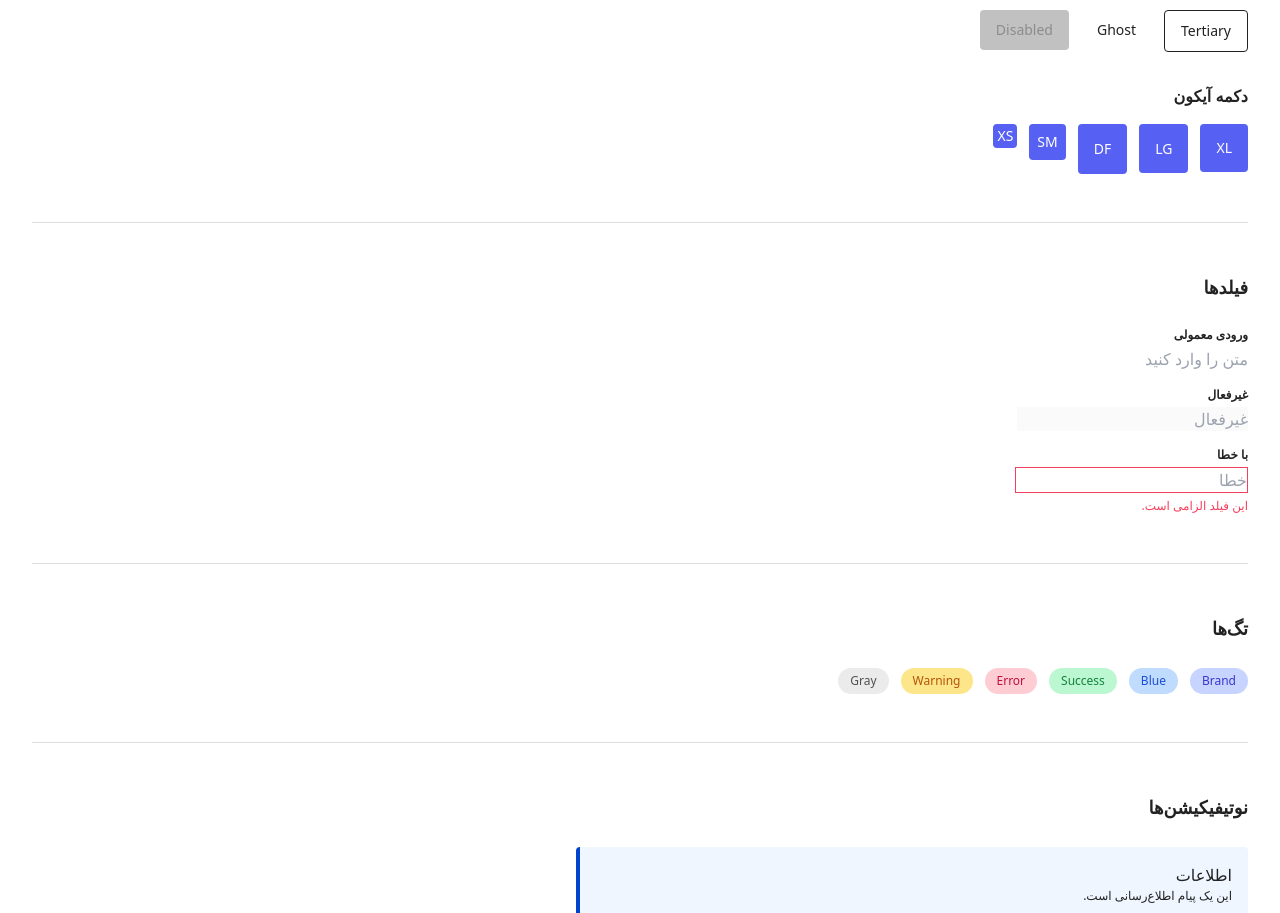
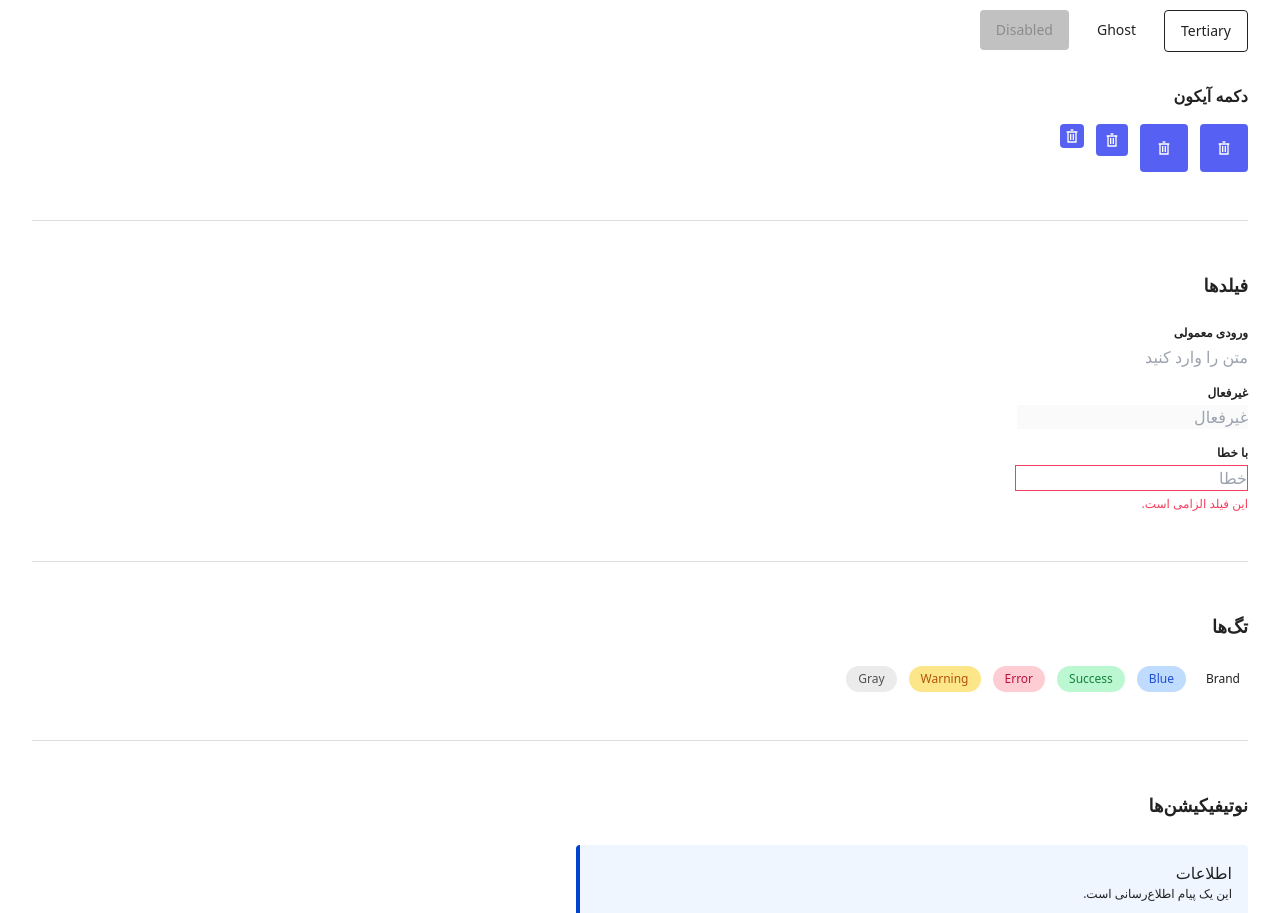
Before and after one commit to hosseinmor/design-system, an Angular app: page / in a window 1280 px wide. Shown: the part 1640-2553 px from the top of the page. Built offline with nearby package versions, Linux system fonts and the light colour scheme; a web font is replaced by a local one.

Commit message:
before btn change

```diff
--- a/src/app/app.html
+++ b/src/app/app.html
@@ -124,11 +124,62 @@
         <div class="tw-space-y-4 tw-mt-8">
           <h3 class="heading-compact-02">دکمه آیکون</h3>
           <div class="tw-flex tw-gap-3 tw-items-start">
-            <button class="tw-btn tw-btn-primary-brand tw-icon-btn tw-icon-btn-xl">XL</button>
-            <button class="tw-btn tw-btn-primary-brand tw-icon-btn tw-icon-btn-lg">LG</button>
-            <button class="tw-btn tw-btn-primary-brand tw-icon-btn">DF</button>
-            <button class="tw-btn tw-btn-primary-brand tw-icon-btn tw-icon-btn-sm">SM</button>
-            <button class="tw-btn tw-btn-primary-brand tw-icon-btn tw-icon-btn-xs">XS</button>
+            <button class="tw-btn tw-btn-primary-brand tw-icon-btn tw-icon-btn-lg">
+              <svg
+                xmlns="http://www.w3.org/2000/svg"
+                width="16"
+                height="16"
+                viewBox="0 0 16 16"
+                fill="none"
+              >
+                <path
+                  d="M3.33332 3.33333H13.3333V4.66667H12.6667V14.6667H3.33332V4.666L2.66666 4.66667V3.33333H3.33332ZM4.66666 4.66667V13.3333H11.3333V4.66667H4.66666ZM7.33332 6V12H5.99999V6H7.33332ZM9.99999 6V12H8.66666V6H9.99999ZM9.33332 1.33333V2.66667H6.66666V1.33333H9.33332Z"
+                  fill="currentColor"
+                />
+              </svg>
+            </button>
+            <button class="tw-btn tw-btn-primary-brand tw-icon-btn">
+              <svg
+                xmlns="http://www.w3.org/2000/svg"
+                width="16"
+                height="16"
+                viewBox="0 0 16 16"
+                fill="none"
+              >
+                <path
+                  d="M3.33332 3.33333H13.3333V4.66667H12.6667V14.6667H3.33332V4.666L2.66666 4.66667V3.33333H3.33332ZM4.66666 4.66667V13.3333H11.3333V4.66667H4.66666ZM7.33332 6V12H5.99999V6H7.33332ZM9.99999 6V12H8.66666V6H9.99999ZM9.33332 1.33333V2.66667H6.66666V1.33333H9.33332Z"
+                  fill="currentColor"
+                />
+              </svg>
+            </button>
+            <button class="tw-btn tw-btn-primary-brand tw-icon-btn tw-icon-btn-sm">
+              <svg
+                xmlns="http://www.w3.org/2000/svg"
+                width="16"
+                height="16"
+                viewBox="0 0 16 16"
+                fill="none"
+              >
+                <path
+                  d="M3.33332 3.33333H13.3333V4.66667H12.6667V14.6667H3.33332V4.666L2.66666 4.66667V3.33333H3.33332ZM4.66666 4.66667V13.3333H11.3333V4.66667H4.66666ZM7.33332 6V12H5.99999V6H7.33332ZM9.99999 6V12H8.66666V6H9.99999ZM9.33332 1.33333V2.66667H6.66666V1.33333H9.33332Z"
+                  fill="currentColor"
+                />
+              </svg>
+            </button>
+            <button class="tw-btn tw-btn-primary-brand tw-icon-btn tw-icon-btn-xs">
+              <svg
+                xmlns="http://www.w3.org/2000/svg"
+                width="16"
+                height="16"
+                viewBox="0 0 16 16"
+                fill="none"
+              >
+                <path
+                  d="M3.33332 3.33333H13.3333V4.66667H12.6667V14.6667H3.33332V4.666L2.66666 4.66667V3.33333H3.33332ZM4.66666 4.66667V13.3333H11.3333V4.66667H4.66666ZM7.33332 6V12H5.99999V6H7.33332ZM9.99999 6V12H8.66666V6H9.99999ZM9.33332 1.33333V2.66667H6.66666V1.33333H9.33332Z"
+                  fill="currentColor"
+                />
+              </svg>
+            </button>
           </div>
         </div>
       </section>
@@ -165,11 +216,7 @@
       <section>
         <h2 class="heading-03 tw-mb-6">تگ‌ها</h2>
         <div class="tw-flex tw-flex-wrap tw-gap-3">
-          <span
-            class="tw-inline-block tw-px-3 tw-py-1 tw-rounded-full tw-text-sm"
-            style="background: var(--tag-bg-brand); color: var(--tag-fg-brand)"
-            >Brand</span
-          >
+          <span class="tag">Brand</span>
           <span
             class="tw-inline-block tw-px-3 tw-py-1 tw-rounded-full tw-text-sm"
             style="background: var(--tag-bg-blue); color: var(--tag-fg-blue)"
--- /dev/null
+++ b/src/assets/components/_tag.scss
@@ -0,0 +1,5 @@
+@layer components {
+  .tag {
+    @apply tw-inline-block tw-px-2 tw-py-1 tw-rounded-full tw-text-sm;
+  }
+}
--- a/src/styles.scss
+++ b/src/styles.scss
@@ -4,167 +4,170 @@
 @tailwind components;
 @tailwind utilities;
 
+@import 'assets/components/tag';
+@import 'assets/fonts';
+
 @layer base {
   :root {
     --white: #fff;
     --black: #000;
     // brand
-    --brand-50: #eef3ffff;
-    --brand-100: #e0e8ffff;
-    --brand-200: #c6d4ffff;
-    --brand-300: #a4b7fdff;
-    --brand-400: #7f90faff;
-    --brand-500: #5660f2ff;
-    --brand-600: #4644e7ff;
-    --brand-700: #3b36ccff;
-    --brand-800: #312ea5ff;
-    --brand-900: #2d2e82ff;
-    --brand-950: #1b1a4cff;
+    --brand-50: #eef3ff;
+    --brand-100: #e0e8ff;
+    --brand-200: #c6d4ff;
+    --brand-300: #a4b7fd;
+    --brand-400: #7f90fa;
+    --brand-500: #5660f2;
+    --brand-600: #4644e7;
+    --brand-700: #3b36cc;
+    --brand-800: #312ea5;
+    --brand-900: #2d2e82;
+    --brand-950: #1b1a4c;
 
     // neutral
-    --neutral-50: #f7f7f7ff;
-    --neutral-100: #f2f2f2ff;
-    --neutral-200: #ebebebff;
-    --neutral-300: #ddddddff;
-    --neutral-400: #c1c1c1ff;
-    --neutral-500: #8c8c8cff;
-    --neutral-600: #6c6c6cff;
-    --neutral-700: #515151ff;
-    --neutral-800: #3f3f3fff;
-    --neutral-900: #222222ff;
-    --neutral-950: #0a0a0aff;
+    --neutral-50: #f7f7f7;
+    --neutral-100: #f2f2f2;
+    --neutral-200: #ebebeb;
+    --neutral-300: #dddddd;
+    --neutral-400: #c1c1c1;
+    --neutral-500: #8c8c8c;
+    --neutral-600: #6c6c6c;
+    --neutral-700: #515151;
+    --neutral-800: #3f3f3f;
+    --neutral-900: #222222;
+    --neutral-950: #0a0a0a;
     //warm gray
-    --warm-gray-50: #fafaf9ff;
-    --warm-gray-100: #f5f5f4ff;
-    --warm-gray-200: #e7e5e4ff;
-    --warm-gray-300: #d6d3d1ff;
-    --warm-gray-400: #a8a29eff;
-    --warm-gray-500: #78716cff;
-    --warm-gray-600: #57534eff;
-    --warm-gray-700: #44403cff;
-    --warm-gray-800: #292524ff;
-    --warm-gray-900: #1c1917ff;
-    --warm-gray-950: #0c0a09ff;
+    --warm-gray-50: #fafaf9;
+    --warm-gray-100: #f5f5f4;
+    --warm-gray-200: #e7e5e4;
+    --warm-gray-300: #d6d3d1;
+    --warm-gray-400: #a8a29e;
+    --warm-gray-500: #78716c;
+    --warm-gray-600: #57534e;
+    --warm-gray-700: #44403c;
+    --warm-gray-800: #292524;
+    --warm-gray-900: #1c1917;
+    --warm-gray-950: #0c0a09;
     //cool gray
-    --cool-gray-50: #f8fafcff;
-    --cool-gray-100: #f1f5f9ff;
-    --cool-gray-200: #e2e8f0ff;
-    --cool-gray-300: #cbd5e1ff;
-    --cool-gray-400: #94a3b8ff;
-    --cool-gray-500: #64748bff;
-    --cool-gray-600: #475569ff;
-    --cool-gray-700: #334155ff;
-    --cool-gray-800: #1e293bff;
-    --cool-gray-900: #0f172aff;
-    --cool-gray-950: #020617ff;
+    --cool-gray-50: #f8fafc;
+    --cool-gray-100: #f1f5f9;
+    --cool-gray-200: #e2e8f0;
+    --cool-gray-300: #cbd5e1;
+    --cool-gray-400: #94a3b8;
+    --cool-gray-500: #64748b;
+    --cool-gray-600: #475569;
+    --cool-gray-700: #334155;
+    --cool-gray-800: #1e293b;
+    --cool-gray-900: #0f172a;
+    --cool-gray-950: #020617;
     //blue
-    --blue-50: #eff6ffff;
-    --blue-100: #dbeafeff;
-    --blue-200: #bfdbfeff;
-    --blue-300: #93c5fdff;
-    --blue-400: #60a5faff;
-    --blue-500: #3b82f6ff;
-    --blue-600: #2563ebff;
-    --blue-700: #1d4ed8ff;
-    --blue-800: #1e40afff;
-    --blue-900: #1e3a8aff;
-    --blue-950: #172554ff;
+    --blue-50: #eff6ff;
+    --blue-100: #dbeafe;
+    --blue-200: #bfdbfe;
+    --blue-300: #93c5fd;
+    --blue-400: #60a5fa;
+    --blue-500: #3b82f6;
+    --blue-600: #2563eb;
+    --blue-700: #1d4ed8;
+    --blue-800: #1e40af;
+    --blue-900: #1e3a8a;
+    --blue-950: #172554;
     //cyan
-    --cyan-50: #f0f9ffff;
-    --cyan-100: #e5f6ffff;
-    --cyan-200: #bae6ffff;
-    --cyan-300: #82cfffff;
-    --cyan-400: #33b1ffff;
-    --cyan-500: #1192e8ff;
-    --cyan-600: #0072c3ff;
-    --cyan-700: #00539aff;
-    --cyan-800: #003a6dff;
-    --cyan-900: #012749ff;
-    --cyan-950: #061727ff;
+    --cyan-50: #f0f9ff;
+    --cyan-100: #e5f6ff;
+    --cyan-200: #bae6ff;
+    --cyan-300: #82cfff;
+    --cyan-400: #33b1ff;
+    --cyan-500: #1192e8;
+    --cyan-600: #0072c3;
+    --cyan-700: #00539a;
+    --cyan-800: #003a6d;
+    --cyan-900: #012749;
+    --cyan-950: #061727;
     //green
-    --green-50: #f0fdf4ff;
-    --green-100: #dcfce7ff;
-    --green-200: #bbf7d0ff;
-    --green-300: #86efacff;
-    --green-400: #4ade80ff;
-    --green-500: #22c55eff;
-    --green-600: #16a34aff;
-    --green-700: #15803dff;
-    --green-800: #166534ff;
-    --green-900: #14532dff;
-    --green-950: #052e16ff;
+    --green-50: #f0fdf4;
+    --green-100: #dcfce7;
+    --green-200: #bbf7d0;
+    --green-300: #86efac;
+    --green-400: #4ade80;
+    --green-500: #22c55e;
+    --green-600: #16a34a;
+    --green-700: #15803d;
+    --green-800: #166534;
+    --green-900: #14532d;
+    --green-950: #052e16;
     //magenta
-    --magenta-50: #fdf2f8ff;
-    --magenta-100: #fff0f7ff;
-    --magenta-200: #ffd6e8ff;
-    --magenta-300: #ffafd2ff;
-    --magenta-400: #ff7eb6ff;
-    --magenta-500: #ee5396ff;
-    --magenta-600: #d02670ff;
-    --magenta-700: #9f1853ff;
-    --magenta-800: #740937ff;
-    --magenta-900: #510224ff;
-    --magenta-950: #2a0a18ff;
+    --magenta-50: #fdf2f8;
+    --magenta-100: #fff0f7;
+    --magenta-200: #ffd6e8;
+    --magenta-300: #ffafd2;
+    --magenta-400: #ff7eb6;
+    --magenta-500: #ee5396;
+    --magenta-600: #d02670;
+    --magenta-700: #9f1853;
+    --magenta-800: #740937;
+    --magenta-900: #510224;
+    --magenta-950: #2a0a18;
     //orange
-    --orange-50: #fff7edff;
-    --orange-100: #fff2e8ff;
-    --orange-200: #ffd9beff;
-    --orange-300: #ffb784ff;
-    --orange-400: #ff832bff;
-    --orange-500: #eb6200ff;
-    --orange-600: #ba4e00ff;
-    --orange-700: #8a3800ff;
-    --orange-800: #5e2900ff;
-    --orange-900: #3e1a00ff;
-    --orange-950: #231000ff;
+    --orange-50: #fff7ed;
+    --orange-100: #fff2e8;
+    --orange-200: #ffd9be;
+    --orange-300: #ffb784;
+    --orange-400: #ff832b;
+    --orange-500: #eb6200;
+    --orange-600: #ba4e00;
+    --orange-700: #8a3800;
+    --orange-800: #5e2900;
+    --orange-900: #3e1a00;
+    --orange-950: #231000;
     //purple
-    --purple-50: #f5f3ffff;
-    --purple-100: #ede9feff;
-    --purple-200: #ddd6feff;
-    --purple-300: #c4b5fdff;
-    --purple-400: #a78bfaff;
-    --purple-500: #8b5cf6ff;
-    --purple-600: #7c3aedff;
-    --purple-700: #6d28d9ff;
-    --purple-800: #5b21b6ff;
-    --purple-900: #4c1d95ff;
-    --purple-950: #2e1065ff;
+    --purple-50: #f5f3ff;
+    --purple-100: #ede9fe;
+    --purple-200: #ddd6fe;
+    --purple-300: #c4b5fd;
+    --purple-400: #a78bfa;
+    --purple-500: #8b5cf6;
+    --purple-600: #7c3aed;
+    --purple-700: #6d28d9;
+    --purple-800: #5b21b6;
+    --purple-900: #4c1d95;
+    --purple-950: #2e1065;
     //red
-    --red-50: #fff1f2ff;
-    --red-100: #ffe4e6ff;
-    --red-200: #fecdd3ff;
-    --red-300: #fda4afff;
-    --red-400: #fb7185ff;
-    --red-500: #f43f5eff;
-    --red-600: #e11d48ff;
-    --red-700: #be123cff;
-    --red-800: #9f1239ff;
-    --red-900: #881337ff;
-    --red-950: #4c0519ff;
+    --red-50: #fff1f2;
+    --red-100: #ffe4e6;
+    --red-200: #fecdd3;
+    --red-300: #fda4af;
+    --red-400: #fb7185;
+    --red-500: #f43f5e;
+    --red-600: #e11d48;
+    --red-700: #be123c;
+    --red-800: #9f1239;
+    --red-900: #881337;
+    --red-950: #4c0519;
     //teal
-    --teal-50: #f0fdfaff;
-    --teal-100: #d9fbfbff;
-    --teal-200: #9ef0f0ff;
-    --teal-300: #3ddbd9ff;
-    --teal-400: #08bdbaff;
-    --teal-500: #009d9aff;
-    --teal-600: #007d79ff;
-    --teal-700: #005d5dff;
-    --teal-800: #004144ff;
-    --teal-900: #022b30ff;
-    --teal-950: #081a1cff;
+    --teal-50: #f0fdfa;
+    --teal-100: #d9fbfb;
+    --teal-200: #9ef0f0;
+    --teal-300: #3ddbd9;
+    --teal-400: #08bdba;
+    --teal-500: #009d9a;
+    --teal-600: #007d79;
+    --teal-700: #005d5d;
+    --teal-800: #004144;
+    --teal-900: #022b30;
+    --teal-950: #081a1c;
     //yellow
-    --yellow-50: #fffbebff;
-    --yellow-100: #fef3c7ff;
-    --yellow-200: #fde68aff;
-    --yellow-300: #fcd34dff;
-    --yellow-400: #fbbf24ff;
-    --yellow-500: #f59e0bff;
-    --yellow-600: #d97706ff;
-    --yellow-700: #b45309ff;
-    --yellow-800: #92400eff;
-    --yellow-900: #78350fff;
-    --yellow-950: #451a03ff;
+    --yellow-50: #fffbeb;
+    --yellow-100: #fef3c7;
+    --yellow-200: #fde68a;
+    --yellow-300: #fcd34d;
+    --yellow-400: #fbbf24;
+    --yellow-500: #f59e0b;
+    --yellow-600: #d97706;
+    --yellow-700: #b45309;
+    --yellow-800: #92400e;
+    --yellow-900: #78350f;
+    --yellow-950: #451a03;
 
     //theme Default
     //core tokens
@@ -262,7 +265,6 @@
     --button-accent: var(--green-500);
     --button-accent-hover: var(--green-600);
     --button-accent-active: var(--green-700);
-    --button-separator: var(--neutral-300);
     --button-disabled: var(--neutral-400);
     // notification
     --notification-info-background: var(--blue-50);
@@ -473,9 +475,6 @@
     @apply tw-aspect-square;
   }
   //icon button sizes
-  .tw-icon-btn-xl {
-    @apply tw-px-4 tw-py-4;
-  }
   .tw-icon-btn-lg {
     @apply tw-px-4 tw-py-4;
   }
```
Also changed, not shown: src/assets/_fonts.scss (renamed from src/typefaces.scss).
